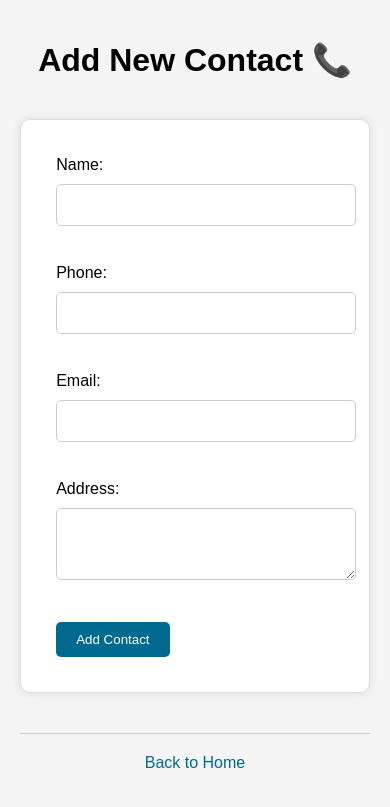
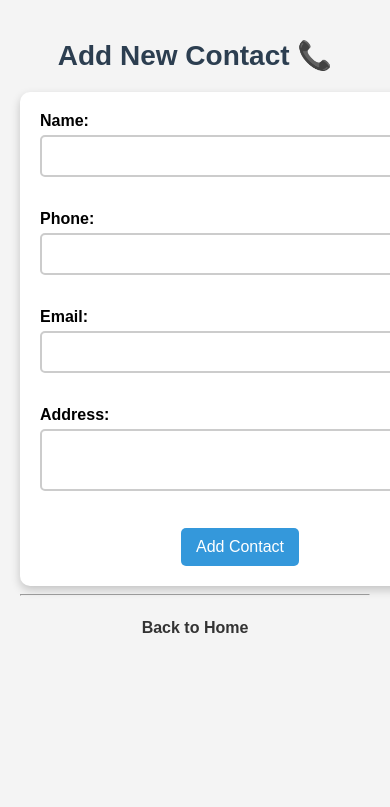
Before and after one commit to kamatealif/python_projects, a Flask app: page /add in a window 390 px wide; the page is wider, and only the part inside the window is pictured. Shown: the top 807 px of that part. Run offline with Flask 3, Linux system fonts and the light colour scheme.

Commit message:
refactor styles for form and buttons in phonebook web application

```diff
--- a/phonebook-webapp/static/css/styles.css
+++ b/phonebook-webapp/static/css/styles.css
@@ -100,71 +100,68 @@ body {
 
 /* css for the add.html */
 
+h1 {
+  font-size: 28px;
+  color: #2C3E50;
+  margin-bottom: 20px;
+}
 
 form {
-  max-width: 700px;
-  margin: 40px auto;
-  padding: 2.2rem;
-  background-color: #fff;
-  border: 1px solid #ddd;
+  background: white;
+  padding: 20px;
+  width: 400px;
+  margin: 0 auto;
   border-radius: 10px;
-  box-shadow: 0 0 10px rgba(0, 0, 0, 0.1);
-  text-align: start;
+  box-shadow: 0px 4px 10px rgba(0, 0, 0, 0.2);
 }
 
 label {
   display: block;
-  margin-bottom: 10px;
+  font-size: 16px;
+  font-weight: bold;
+  margin-bottom: 5px;
+  text-align: left;
 }
 
 input, textarea {
-  width: 100%;
-  height: 20px;
-  margin-bottom: 20px;
+  width: 94%;
   padding: 10px;
-  border: 1px solid #ccc;
+  margin-bottom: 15px;
+  border: 2px solid #ccc;
   border-radius: 5px;
+  font-size: 16px;
+  transition: border-color 0.3s ease;
 }
 
-input[type="email"] {
-  height: 20px;
+input:focus, textarea:focus {
+  border-color: #3498DB;
+  outline: none;
 }
 
-textarea {
-  height: 50px;
-  resize: vertical;
+button {
+  background: #3498DB;
+  color: white;
+  border: none;
+  padding: 10px 15px;
+  font-size: 16px;
+  cursor: pointer;
+  border-radius: 5px;
+  transition: background 0.3s ease;
 }
 
-button[type="submit"] {
-  background-color: #00698f;
-  color: #fff;
-  padding: 10px 20px;
-  border: none;
-  border-radius: 5px;
-  cursor: pointer;
-}
-
-button[type="submit"]:hover {
-  background-color: #004c6f;
-}
-
-hr {
-  margin: 20px 0;
-  border: none;
-  border-top: 1px solid #ccc;
+button:hover {
+  background: #2980B9;
 }
 
 a {
+  display: inline-block;
+  margin-top: 15px;
   text-decoration: none;
-  color: #00698f;
+  font-size: 16px;
+  color: #333;
+  font-weight: bold;
 }
 
 a:hover {
-  color: #004c6f;
+  color: #3498DB;
 }
-
-/* /* css for search  */
-
-#searchInput{
- width: 50%;
-}
```
Also changed, not shown: phonebook-webapp/instance/contacts.db.
